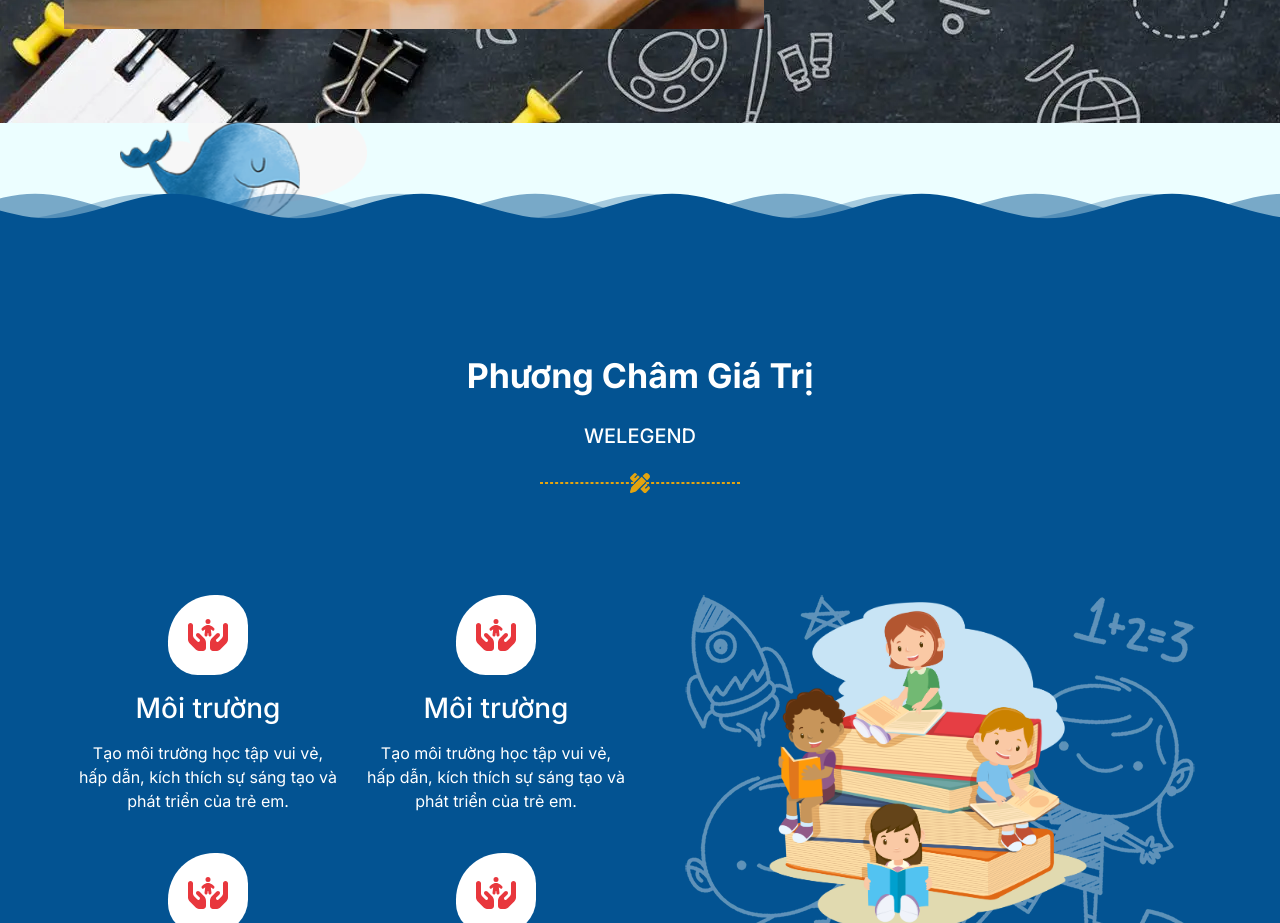
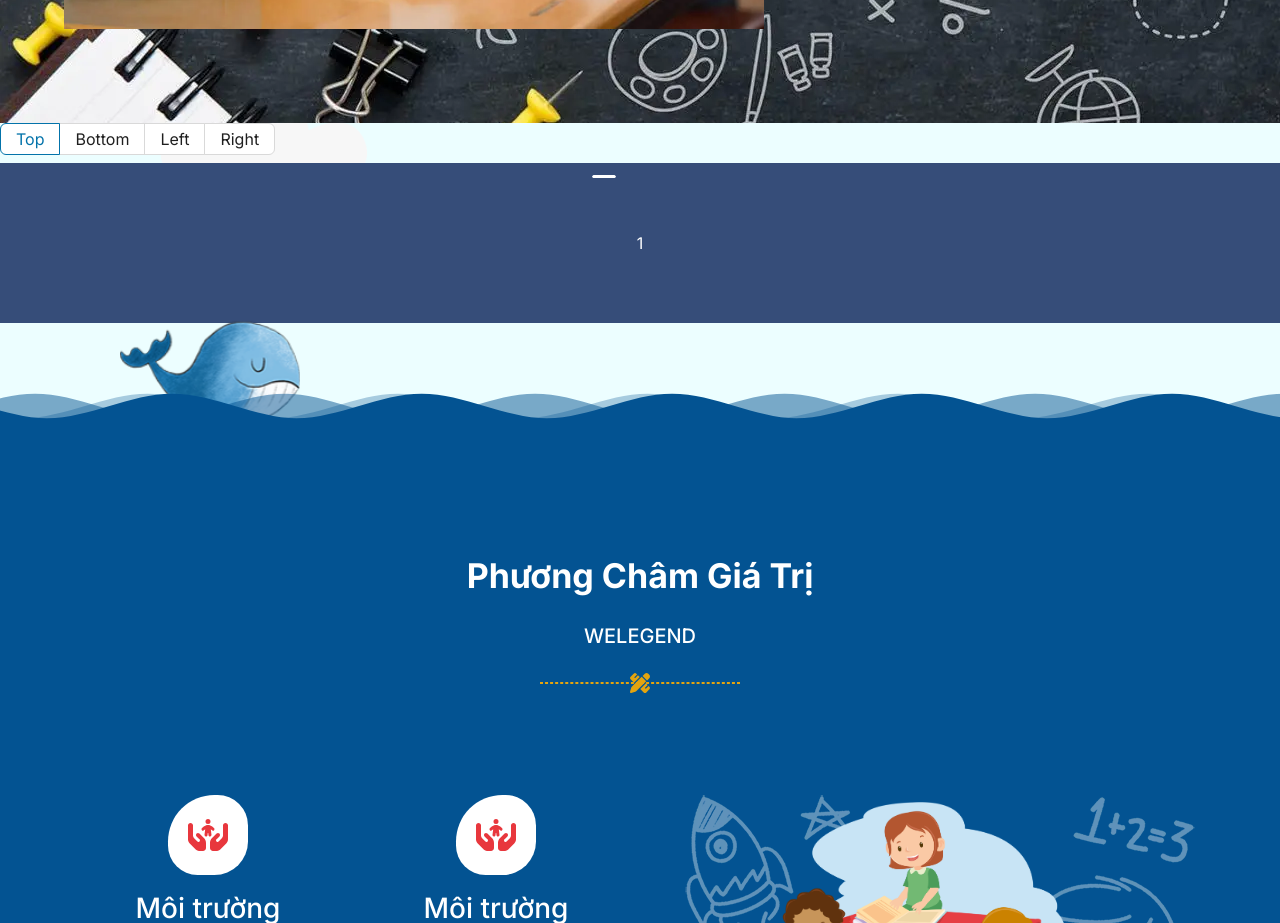
Before and after one commit to DreamTech-Team/Welegend-Web, a Next.js app in the folder welegend/: page /introduce in a window 1280 px wide. Shown: the part 3900-4823 px from the top of the page. Built offline with nearby package versions, Linux system fonts and the light colour scheme.

Commit message:
BL: WW-15: add lectures

```diff
--- /dev/null
+++ b/welegend/app/(pages)/introduce/_components/Lectures.tsx
@@ -0,0 +1,51 @@
+import { Carousel, Radio, RadioChangeEvent } from 'antd';
+import Meta from 'antd/es/card/Meta';
+import { DotPosition } from 'antd/es/carousel';
+import Image from 'next/image';
+import { useState } from 'react';
+import { profile_image } from '~/app/_externals/assets/introduce';
+
+const contentStyle: React.CSSProperties = {
+  height: '160px',
+  color: '#fff',
+  lineHeight: '160px',
+  textAlign: 'center',
+  background: '#364d79',
+};
+
+export function Lectures() {
+  const [dotPosition, setDotPosition] = useState<DotPosition>('top');
+
+  const handlePositionChange = ({ target: { value } }: RadioChangeEvent) => {
+    setDotPosition(value);
+  };
+
+  return (
+    <>
+      <Radio.Group
+        onChange={handlePositionChange}
+        value={dotPosition}
+        style={{ marginBottom: 8 }}
+      >
+        <Radio.Button value="top">Top</Radio.Button>
+        <Radio.Button value="bottom">Bottom</Radio.Button>
+        <Radio.Button value="left">Left</Radio.Button>
+        <Radio.Button value="right">Right</Radio.Button>
+      </Radio.Group>
+      <Carousel dotPosition={dotPosition}>
+        <div>
+          <h3 style={contentStyle}>1</h3>
+        </div>
+        <div>
+          <h3 style={contentStyle}>2</h3>
+        </div>
+        <div>
+          <h3 style={contentStyle}>3</h3>
+        </div>
+        <div>
+          <h3 style={contentStyle}>4</h3>
+        </div>
+      </Carousel>
+    </>
+  );
+}
--- a/welegend/app/(pages)/introduce/_components/index.ts
+++ b/welegend/app/(pages)/introduce/_components/index.ts
@@ -2,3 +2,4 @@ export * from './BannerHeader';
 export * from './Thanks';
 export * from './ValueCompany';
 export * from './TruthStory';
+export * from './Lectures';
--- a/welegend/app/(pages)/introduce/page.tsx
+++ b/welegend/app/(pages)/introduce/page.tsx
@@ -1,7 +1,13 @@
 'use client';
 
 import { background_image } from '~/app/_externals/assets/introduce';
-import { BannerHeader, Thanks, TruthStory, ValueCompany } from './_components';
+import {
+  BannerHeader,
+  Lectures,
+  Thanks,
+  TruthStory,
+  ValueCompany,
+} from './_components';
 
 export default function IntroducePage() {
   return (
@@ -15,6 +21,7 @@ export default function IntroducePage() {
       >
         <Thanks />
         <TruthStory />
+        <Lectures />
         <ValueCompany />
       </div>
     </div>
--- a/welegend/app/_externals/assets/introduce/index.ts
+++ b/welegend/app/_externals/assets/introduce/index.ts
@@ -8,6 +8,7 @@ import childrenbg_image from './childrenbg.webp';
 import children_image from './children_st.png';
 import story_bg from './story_bg.webp';
 import story_img from './story_img1.webp';
+import profile_image from './profile_image.jpg';
 
 export {
   banner_intro,
@@ -20,4 +21,5 @@ export {
   children_image,
   story_bg,
   story_img,
+  profile_image,
 };
```
Also changed, not shown: welegend/app/_externals/assets/introduce/profile_image.jpg (added).
